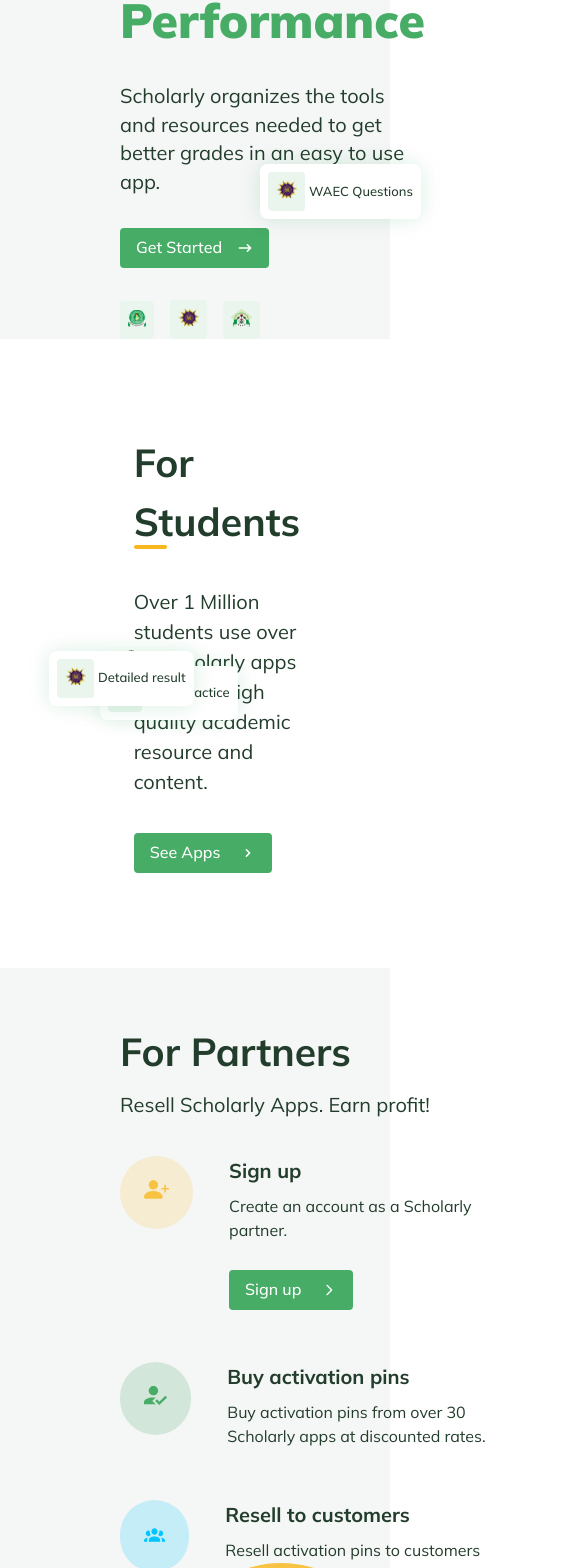
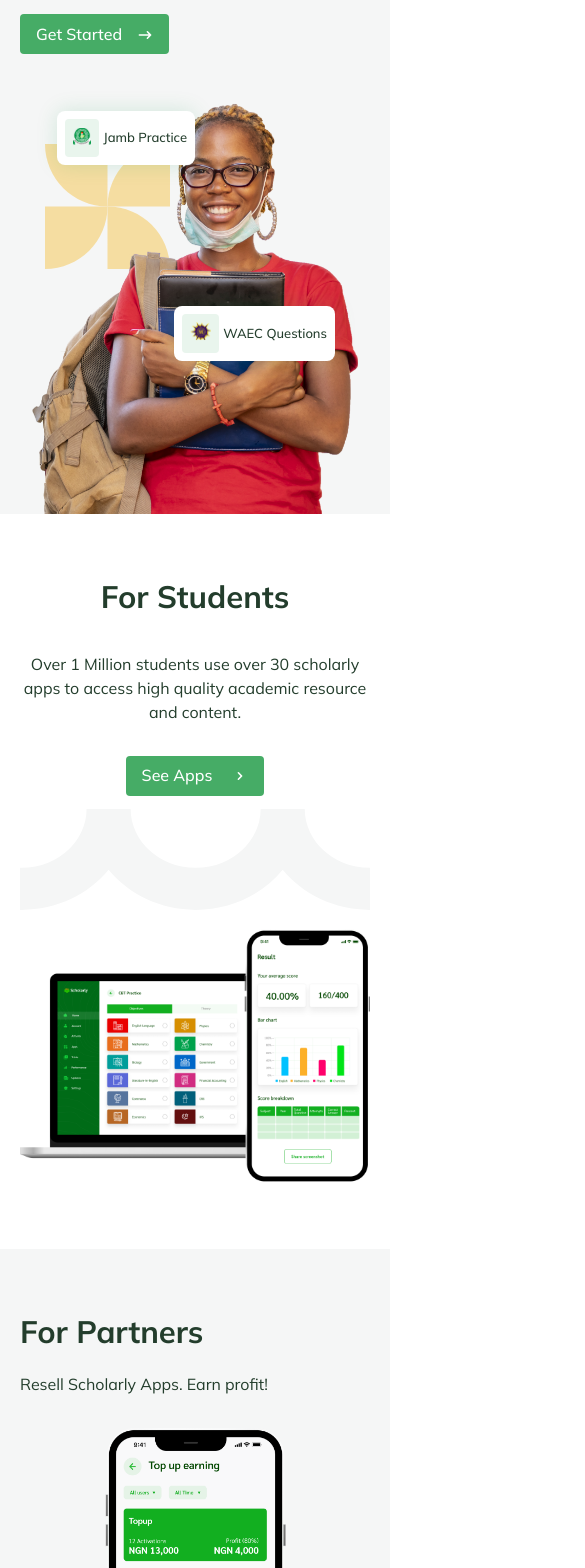
Before and after one commit to kinglighthill/scholarly-website, a Next.js app: page / in a window 390 px wide. Shown: the part 421-1989 px from the top of the page, 585 px wide, since content can reach past the window. Built offline with nearby package versions, Linux system fonts and the light colour scheme.

Commit message:
Add responsive styles for the homepage

```diff
--- a/components/home/Partners.tsx
+++ b/components/home/Partners.tsx
@@ -11,65 +11,71 @@
 export default function Partners() {
   return (
     <Box as="section" bgColor='brand.nearWhite' pos='relative' className={classes.partners_section}>
-      <Flex>
-        <Box flexBasis="40%">
-          <VStack spacing={2} align='start' color='brand.lime.700' mb={9}>
+      <Flex wrap={{base: 'wrap', md: 'nowrap'}} flexDir={{base: 'column-reverse', md: 'row'}} align={{md: 'center'}}>
+        <Box flexBasis={{base: "100%", md: "40%"}}>
+          <VStack display={{base: "none", md: "flex"}} spacing={2} align='start' color='brand.lime.700' mb={9}>
             <Text as='h2' fontSize={39} fontWeight='bold'>For Partners</Text>
             <Text fontSize={20}>Resell Scholarly Apps. Earn profit!</Text>
           </VStack>
-          <VStack spacing='52px' align='start' mb="77px">
-            <HStack spacing={9} align="start">
-              <Box borderRadius={400} p={6} maxW='19%' backgroundColor="rgba(248, 195, 67, 0.2)">
+          <VStack spacing={[8, 12, '52px']} align='start' mb={{base: "50px", md: "77px"}}>
+            <HStack spacing={{base: 0, md: 9}} align="start" wrap={{base: 'wrap', md: 'nowrap'}}>
+              <Box borderRadius={400} p={6} mb={{base: 4, md: 0}} maxW='19%' backgroundColor="rgba(248, 195, 67, 0.2)">
                 <Image src={sign_up2} alt="" />
               </Box>
-              <Box>
+              <Box flexBasis={{base: '100%', md: 'initial'}}>
                 <Text fontSize={20} fontWeight="bold" color="brand.lime.700">Sign up</Text>
                 <Text mt={2} color="brand.lime.700">Create an account as a Scholarly partner.</Text>
-                <Button type="button" variant="solid" mt={7}>
+                <Button type="button" variant="solid" mt={{base: 5, md: 7}}>
                   Sign up
                   <Icon as={ChevronRightIcon} ml={5} />
                 </Button>
               </Box>
             </HStack>
-            <HStack spacing={9} align="start">
-              <Box borderRadius={400} p={6} maxW='19%' backgroundColor="rgba(70, 172, 102, 0.2)">
+            <HStack spacing={{base: 0, md: 9}} align="start" wrap={{base: 'wrap', md: 'nowrap'}}>
+              <Box borderRadius={400} p={6} mb={{base: 4, md: 0}} maxW='19%' backgroundColor="rgba(70, 172, 102, 0.2)">
                 <Image src={verify_identity2} alt="" />
               </Box>
-              <Box>
+              <Box flexBasis={{base: '100%', md: 'initial'}}>
                 <Text fontSize={20} fontWeight="bold" color="brand.lime.700">Buy activation pins</Text>
                 <Text mt={2} color="brand.lime.700">Buy activation pins from over 30 Scholarly apps at discounted rates.</Text>
               </Box>
             </HStack>
-            <HStack spacing={9} align="start">
-              <Box borderRadius={300} p={6} maxW='19%' backgroundColor="rgba(0, 197, 255, 0.2)">
+            <HStack spacing={{base: 0, md: 9}} align="start" wrap={{base: 'wrap', md: 'nowrap'}}>
+              <Box borderRadius={300} p={6} mb={{base: 4, md: 0}} maxW='19%' backgroundColor="rgba(0, 197, 255, 0.2)">
                 <Image src={find_customers2} alt="" />
               </Box>
-              <Box>
+              <Box flexBasis={{base: '100%', md: 'initial'}}>
                 <Text fontSize={20} fontWeight="bold" color="brand.lime.700">Resell to customers</Text>
                 <Text mt={2} color="brand.lime.700">Resell activation pins to customers around you and earn up to 100% profit.</Text>
               </Box>
             </HStack>
           </VStack>
-          <HStack spacing="50px">
+          <HStack spacing={{base: 5, md: "50px"}} justify={{base: 'center', md: 'initial'}}>
             <Button type="button" variant="outline">
               Learn More
-              <Icon as={ChevronRightIcon} ml={5} />
+              <Icon as={ChevronRightIcon} ml={5} display={{base: 'none', md: 'inline-block'}} />
             </Button>
             <Button type="button" variant="solid">
               Download App
-              <Icon as={ChevronRightIcon} ml={5} />
+              <Icon as={ChevronRightIcon} ml={5} display={{base: 'none', md: 'inline-block'}} />
             </Button>
           </HStack>
         </Box>
 
         <Spacer />
 
-        <Box flexBasis="42%" zIndex={1}>
-          <Image src={scholarly_partners_demo} alt="Demo of the Scholarly Partners App" />
+        <Box flexBasis={{base: "100%", md: "42%"}} mb={{base: '60px', md: 0}} zIndex={1}>
+          <VStack display={{base: "flex", md: "none"}} spacing={4} align='start' color='brand.lime.700' mb={8}>
+            <Text as='h2' fontSize={31} fontWeight='bold'>For Partners</Text>
+            <Text fontSize={16}>Resell Scholarly Apps. Earn profit!</Text>
+          </VStack>
+          <Box maxW={{base: '70%', md: '100%'}} m={{base: "auto", md: 0}}>
+            <Image src={scholarly_partners_demo} alt="Demo of the Scholarly Partners App" />
+          </Box>
         </Box>
       </Flex>
 
-      <Box pos="absolute" bottom={-1.5} left="44%" zIndex={0}>
+      <Box pos="absolute" bottom={['51.5%', '45%', '8%', 2, -8]} left={{base: "39%", md: "55%", lg: "53%"}} zIndex={0}>
         <Image src={spiral} alt="" />
       </Box>
     </Box>
--- a/components/home/Students.tsx
+++ b/components/home/Students.tsx
@@ -1,6 +1,7 @@
 import { Box, Flex, VStack, Text, Button, Spacer, Icon } from '@chakra-ui/react';
 import Image from 'next/image';
 import scholarly_students_demo from '../../public/scholarly_students_demo.png';
+import subtract from '../../public/subtract.svg';
 import classes from '../../styles/Home.module.css';
 import { BoxWithJambIcon, BoxWithWaecIcon } from '../reusables/BoxWithIcon';
 import Label from '../reusables/Label';
@@ -9,21 +10,25 @@
 export default function Students() {
   return (
     <Box as='section' className={classes.students_section}>
-      <Flex align='center'>
-        <Box pos='relative' flexBasis='48%'>
+      <Flex align='center' wrap={{base: 'wrap', md: 'nowrap'}} flexDir={{base: 'column-reverse', md: 'row'}}>
+        <Box pos='relative' flexBasis={{base: '100%', md: '48%'}}>
           <Image src={scholarly_students_demo} alt='Demo of Scholarly for Students' />
-          <Label labelText='Jamb Practice' labelIcon={<BoxWithJambIcon/>} box={{top: 6, left: -5}} />
-          <Label labelText='Detailed result' labelIcon={<BoxWithWaecIcon/>} box={{bottom: '-40px', right: '-60px'}} />
+          <Label labelText='Jamb Practice' labelIcon={<BoxWithJambIcon/>} box={{display: {base: 'none', md: 'block'}, top: 6, left: -5}} />
+          <Label labelText='Detailed result' labelIcon={<BoxWithWaecIcon/>} box={{display: {base: 'none', md: 'block'}, bottom: '-40px', right: '-60px'}} />
         </Box>
 
         <Spacer />
 
-        <VStack spacing={9} flexBasis='40%' align='start'>
-          <Box pos='relative'>
-            <Text as='h2' color='brand.lime.700' fontWeight='bold' fontSize={39}>For Students</Text>
-            <Box pos='absolute' bottom='2px' w='20%' borderTop='4px solid' borderColor='brand.yellow' borderRadius={2}></Box>
+        <Box display={{base: 'block', md: 'none'}} my='13px'>
+          <Image src={subtract} alt='' />
+        </Box>
+
+        <VStack spacing={{base: 8, md: 9}} flexBasis={{base: '100%', md: '40%'}} align={{base: 'center', md: 'start'}}>
+          <Box pos='relative' w={{base: 'full', md: 'max'}}>
+            <Text as='h2' color='brand.lime.700' fontWeight='bold' fontSize={{base: 31, md: 39}} textAlign={{base: 'center', md: 'left'}}>For Students</Text>
+            <Box display={{base: 'none', md: 'block'}} pos='absolute' bottom='2px' w='20%' borderTop='4px solid' borderColor='brand.yellow' borderRadius={2}></Box>
           </Box>
-          <Text color='brand.lime.700' fontSize={20}>
+          <Text color='brand.lime.700' fontSize={{base: 16, md: 20}} textAlign={{base: 'center', md: 'left'}}>
             Over 1 Million students use over 30 scholarly apps to access high quality academic resource and content.
           </Text>
           <Button type='button' variant='solid'>
--- a/components/home/TopBanner.tsx
+++ b/components/home/TopBanner.tsx
@@ -3,6 +3,7 @@
 import { ArrowNarrowRightIcon } from '@heroicons/react/solid';
 import green_pattern from '../../public/green_pattern.svg';
 import star from '../../public/star.svg';
+import fan_blades from '../../public/fan_blades.svg';
 import female_student from '../../public/female_student.png';
 import classes from '../../styles/Home.module.css';
 import { BoxWithJambIcon, BoxWithNecoIcon, BoxWithWaecIcon } from '../reusables/BoxWithIcon';
@@ -11,42 +12,52 @@
 export default function TopBanner() {
   return (
     <Box as='section' bgColor='brand.nearWhite' className={classes.banner_container}>
-      <Flex justify='space-between'>
-        <VStack spacing={8} align='start' flexBasis='44%'>
+      <Flex justify='space-between' wrap={{base: 'wrap', lg: 'nowrap'}}>
+        <VStack spacing={8} align='start' flexBasis={{base: '100%', md: '80%', lg: '44%'}} pb={{lg: 5}}>
           <Box>
+            <Box display={{base: 'none', md: 'block'}}>
               <Image src={green_pattern} alt='' />
-            <Text fontWeight='black' fontSize='5xl' lineHeight='59px'>
+            </Box>
+            <Text display={['none', 'block']} fontWeight='black' fontSize={{base: '5xl', lg: 40, xl: '5xl'}} lineHeight='120.5%'>
               <Text as='span' color='brand.yellow'>Improved </Text>
               <Text as='span' color='brand.lime.500'>Learning, </Text>
               <Text as='span' color='brand.yellow'>Better </Text>
               <Text as='span' color='brand.lime.500'>Academic Performance</Text>
             </Text>
+            <Text display={['block', 'none']} fontWeight='black' fontSize='5xl' textAlign={{base: 'left', md: 'center'}} lineHeight='112%'>
+              <Text as='span' color='brand.yellow'>Learning </Text>
+              <Text as='span' color='brand.lime.500'>is simple with </Text>
+              <Text as='span' color='brand.yellow'>Scholarly </Text>
+            </Text>
           </Box>
-          <Text color='brand.lime.700' fontSize={20} lineHeight='28.5px'>
+          <Text color='brand.lime.700' fontSize={{base: 16, lg: 20}} lineHeight='144%' mb={{base: 4, lg: 0}}>
             Scholarly organizes the tools and resources needed to get better grades in an easy to use app.
           </Text>
           <Button type='button' variant='solid'>
             Get Started
-            <Icon as={ArrowNarrowRightIcon} marginTop={0.48} ml={15} />
+            <Icon as={ArrowNarrowRightIcon} mt={0.48} ml={15} />
           </Button>
-          <Box>
-            <HStack spacing={4}>
+          <HStack spacing={4} display={{base: 'none', md: 'flex'}}>
             <BoxWithJambIcon />
             <BoxWithWaecIcon />
             <BoxWithNecoIcon />
           </HStack>
-          </Box>
         </VStack>
 
         <Spacer />
 
-        <Box pos='relative' flexBasis='48%' maxH={550} className={classes.banner_media}>
+        <Box pos='relative' flexBasis={{base: '100%', lg: '48%'}} mt={{base: 12, lg: 0}} className={classes.banner_media}>
+          <Box fontSize={0}>
             <Image className={classes.female_student} src={female_student} alt="Young African Female Student with a face mask holding her books" />
-          <Box pos='absolute' top={100} right={-4} zIndex={0}>
+          </Box>
+          <Box display={{base: 'none', md: 'block'}} pos='absolute' top={{base: '27%', lg: 100, xl: 140}} right={{base: 0, lg: -4}} zIndex={0}>
             <Image src={star} alt="" />
           </Box>
-          <Label labelText='Jamb Practice' labelIcon={<BoxWithJambIcon/>} box={{top: 160, right: 303}} />
-          <Label labelText='WAEC Questions' labelIcon={<BoxWithWaecIcon/>} box={{bottom: 5, right: 1}} />
+          <Box display={{base: 'block', md: 'none'}} pos='absolute' top={['10%', '18%']} left={['7%', '13%']} zIndex={0}>
+            <Image src={fan_blades} alt="" />
+          </Box>
+          <Label labelText='Jamb Practice' labelIcon={<BoxWithJambIcon/>} box={{top: ['2%', '6%', '6%', 160], right: {base: '50%', lg: 303}}} />
+          <Label labelText='WAEC Questions' labelIcon={<BoxWithWaecIcon/>} box={{bottom: {base: '37%', md: '8%', lg: 5}, right: {base: '10%', md: 1}}} />
         </Box>
       </Flex>
     </Box>
--- a/styles/Home.module.css
+++ b/styles/Home.module.css
@@ -1,34 +1,19 @@
 /* Top Banner Section */
 
 .banner_container {
-  padding: 45px 90px 0 120px;
-}
-
-.banner_media > span {
-  max-height: 100%;
-}
-
-.banner_media > span > span {
-  max-height: 550px;
+  padding: 60px 20px 0;
 }
 
 .female_student {
   z-index: 1;
-  margin: 0 !important;
   min-width: 93% !important;
   max-width: 93% !important;
 }
 
 /* Students Section */
 
-.students_section {
-  padding: 95px 90px 95px 120px;
-}
-
-/* Partners Section */
-
-.partners_section {
-  padding: 55px 120px;
+.students_section, .partners_section, .get_help_section {
+  padding: 60px 20px;
 }
 
 /* Business Section */
@@ -37,19 +22,79 @@
   background-image: url('../public/scholarly_logo_bg.svg');
   background-repeat: no-repeat;
   background-position: center;
-  padding: 110px 90px 110px 120px;
+  padding: 0 0 60px;
 }
 
 /* Get Help form section */
 
-.get_help_section {
-  padding: 85px 120px;
+.get_help_form {
+  flex-basis: 100%;
+  margin-top: 40px;
 }
 
-.get_help_form {
-  flex: 2.5 1;
+@media screen and (min-width: 600px) {
+  /* Top Banner Section */
+  .banner_container {
+    padding: 60px 80px 0;
+  }
+
+  .students_section, .partners_section, .get_help_section {
+    padding: 60px 60px;
+  }
 }
 
-.carousel > div:nth-child(2) {
-  max-width: 70%;
+@media screen and (min-width: 768px) {
+  /* Top Banner Section */
+  .banner_container {
+    padding: 60px 100px 0;
+  }
+
+  .female_student {
+    margin: 0 !important;
+  }
+
+  /* Business Section */
+  .business_section {
+    padding: 60px 55px;
+  }
+
+  /* Get Help form section */
+  .get_help_form {
+    flex-basis: 43%;
+    margin-top: 0;
+  }
 }
+
+@media screen and (min-width: 992px) {
+  /* Top Banner Section */
+  .banner_container {
+    padding: 45px 60px 0;
+  }
+
+  /* Students Section */
+  .students_section {
+    padding: 95px 90px 95px 120px;
+  }
+
+  /* Business Section */
+  .business_section {
+    padding: 110px 90px 110px 120px;
+  }
+
+  /* Get Help form section */
+  .get_help_section {
+    padding: 85px 120px;
+  }
+}
+
+@media screen and (min-width: 1150px) {
+  /* Top Banner Section */
+  .banner_container {
+    padding: 45px 90px 0 120px;
+  }
+
+  /* Partners Section */
+  .partners_section {
+    padding: 55px 120px;
+  }
+}
```
Also changed, not shown: components/home/Business.tsx (+8 -8 lines), components/home/GetHelp.tsx (+10 -8 lines), pages/index.tsx (+10 -43 lines), pages/partners/index.tsx (+7 -42 lines). Lines whose indentation alone changed are shown as unchanged.
